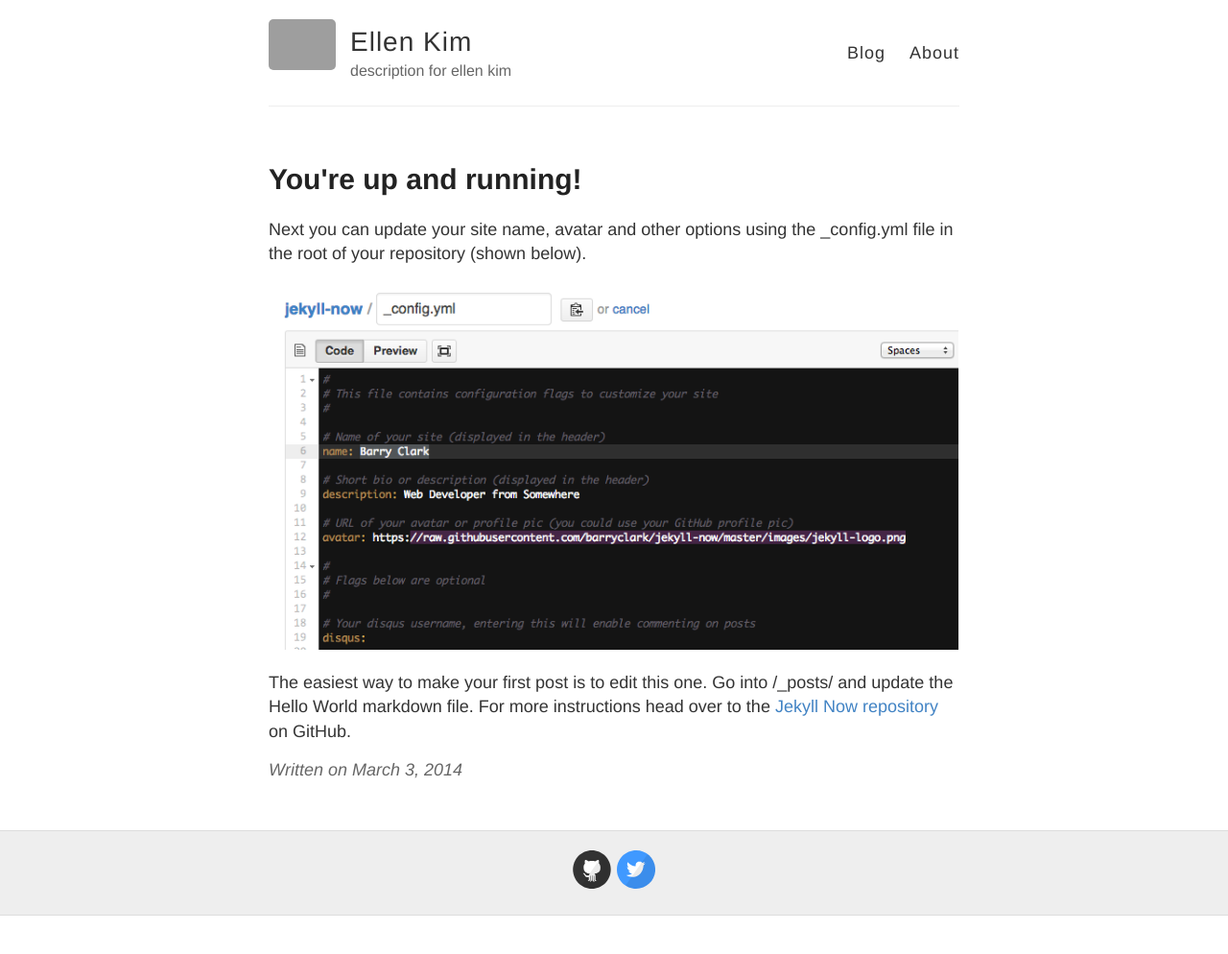
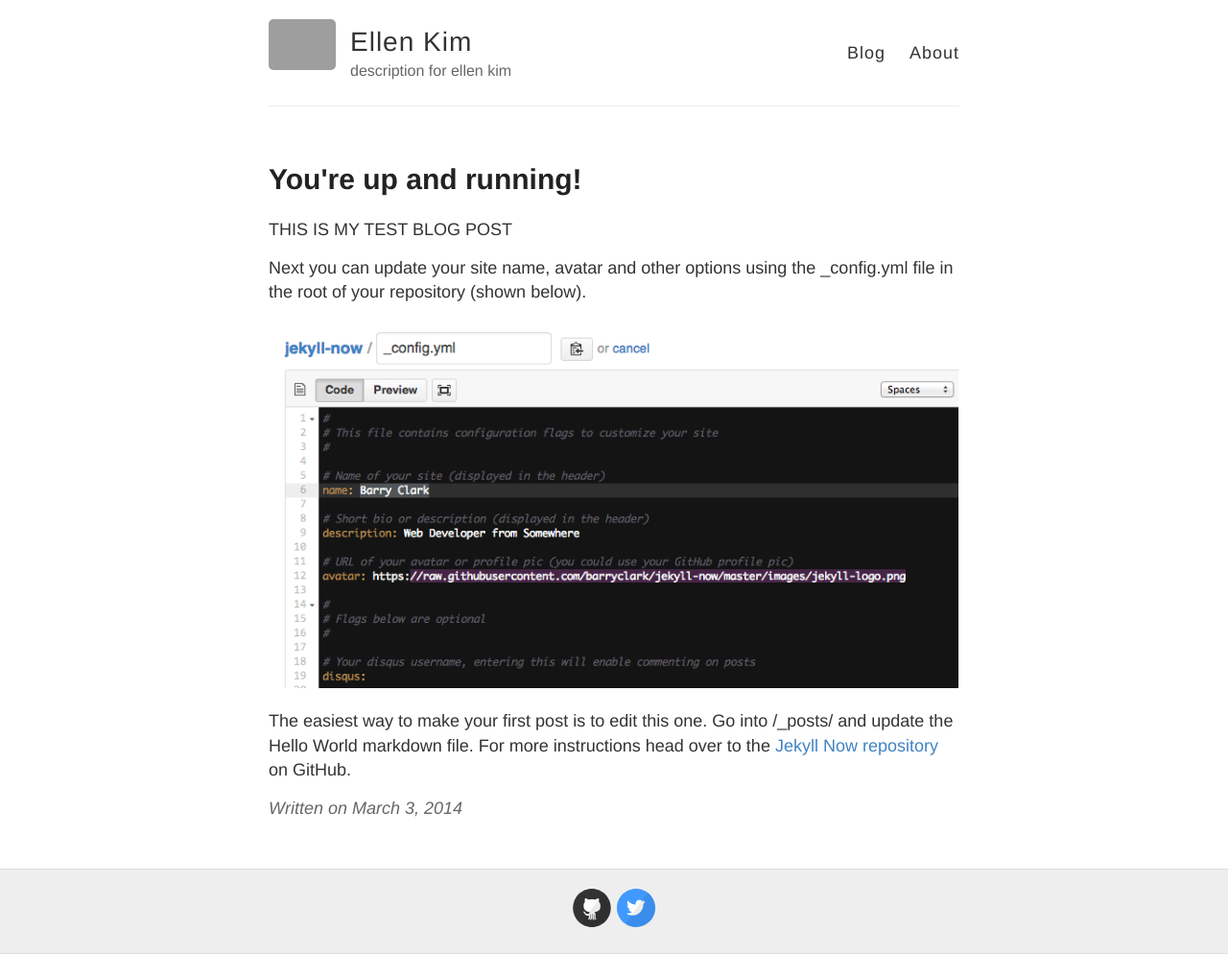
Before and after one commit to Lnkiim/Lnkiim.github.io, a Jekyll site: the page built from _posts/2014-3-3-Hello-World.md, in a window 1280 px wide. Shown: the whole page at 96% size. Built offline with Jekyll 4.4.1, drawn with Linux system fonts in a browser that asks for light colours; before the commit the page ends 954 px from its top, so only the background shows below that; grey boxes are pictures that could not be loaded.

Commit message:
Update 2014-3-3-Hello-World.md

```diff
--- a/_posts/2014-3-3-Hello-World.md
+++ b/_posts/2014-3-3-Hello-World.md
@@ -2,6 +2,8 @@
 layout: post
 title: You're up and running!
 ---
+
+THIS IS MY TEST BLOG POST
 
 Next you can update your site name, avatar and other options using the _config.yml file in the root of your repository (shown below).
 
```
